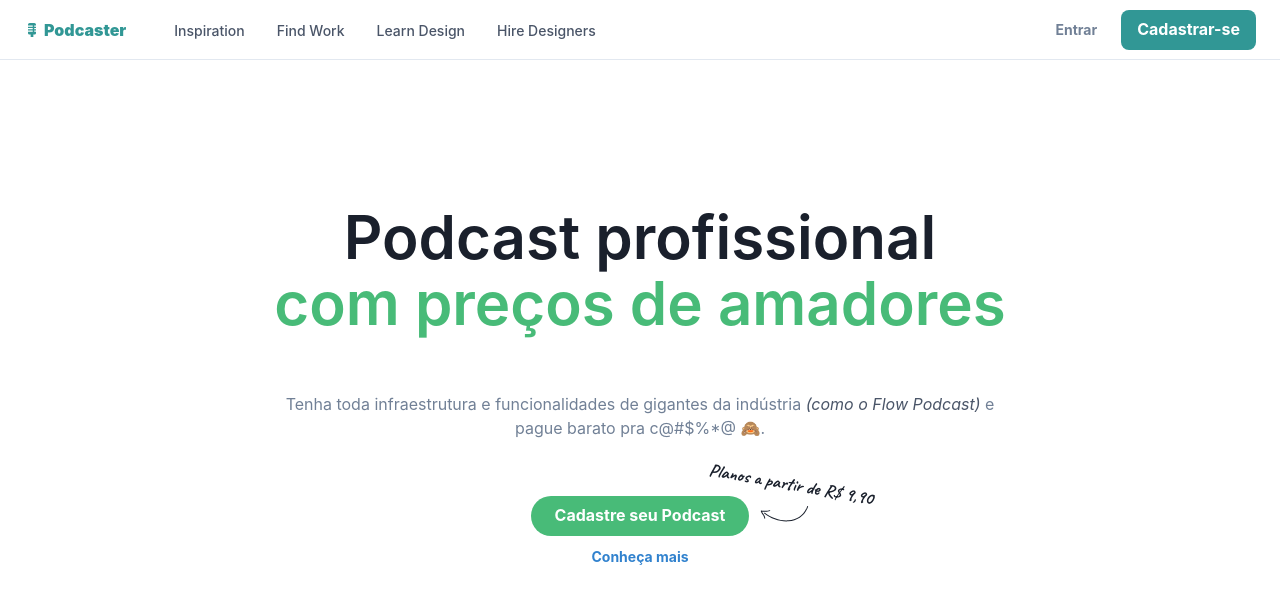
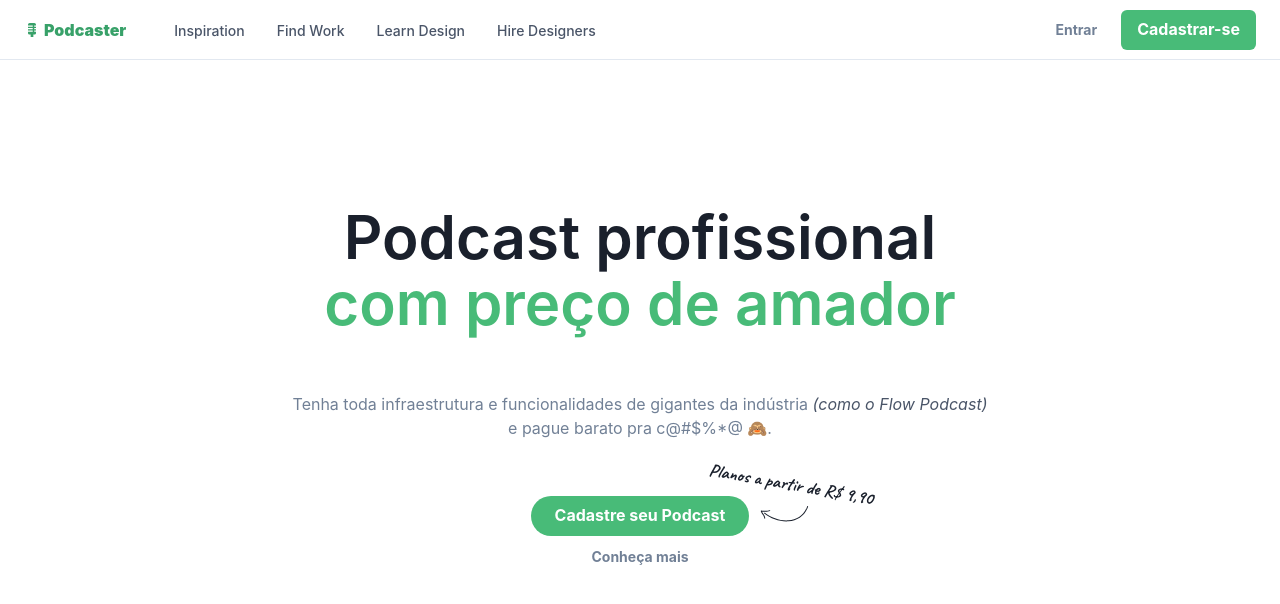
Before and after one commit to rafaelmuttoni/next-auth-prisma, a Next.js app: page / in a window 1280 px wide. Shown: the top 604 px of the page. Built offline with nearby package versions, Linux system fonts and the light colour scheme.

Commit message:
Hero and Button theming

```diff
--- a/src/components/Navbar.tsx
+++ b/src/components/Navbar.tsx
@@ -116,8 +116,8 @@ export default function WithSubnavigation({ layout, routes }: NavbarProps) {
             </NextLink>
             <NextLink href="/register">
               <Button
+                variant="filled"
                 display={{ base: "none", md: "inline-flex" }}
-                colorScheme="brand"
                 as="a"
               >
                 Cadastrar-se
--- a/src/pages/login.tsx
+++ b/src/pages/login.tsx
@@ -79,7 +79,7 @@ export default function Login() {
         <Text textAlign="center">
           Não possui conta?{" "}
           <NextLink href="/register">
-            <Button as="a" variant="link" colorScheme="brand">
+            <Button as="a" variant="link">
               Cadastrar-se
             </Button>
           </NextLink>
--- a/src/sections/Hero.tsx
+++ b/src/sections/Hero.tsx
@@ -1,4 +1,5 @@
 import Head from "next/head";
+import NextLink from "next/link";
 import {
   chakra,
   Box,
@@ -35,16 +36,16 @@ export default function HeroSection() {
             lineHeight={"110%"}
           >
             Podcast profissional <br />
-            <Text as={"span"} color={"green.400"}>
-              com preços de amadores
+            <Text as={"span"} color={"brand.400"}>
+              com preço de amador
             </Text>
           </Heading>
           <Text color={"gray.500"}>
             Tenha toda infraestrutura e funcionalidades de gigantes da indústria{" "}
             <chakra.span fontStyle="italic" color="gray.600">
               (como o Flow Podcast)
-            </chakra.span>{" "}
-            e pague barato pra c@#$%*@ 🙈.
+            </chakra.span>
+            <br />e pague barato pra c@#$%*@ 🙈.
           </Text>
           <Stack
             direction={"column"}
@@ -53,17 +54,11 @@ export default function HeroSection() {
             alignSelf={"center"}
             position={"relative"}
           >
-            <Button
-              colorScheme={"green"}
-              bg={"green.400"}
-              rounded={"full"}
-              px={6}
-              _hover={{
-                bg: "green.500",
-              }}
-            >
-              Cadastre seu Podcast
-            </Button>
+            <NextLink href="/register">
+              <Button variant="filled" rounded={"full"} px={6} as="a">
+                Cadastre seu Podcast
+              </Button>
+            </NextLink>
             <Button variant={"link"} colorScheme={"blue"} size={"sm"}>
               Conheça mais
             </Button>
--- a/src/styles/theme.ts
+++ b/src/styles/theme.ts
@@ -3,26 +3,37 @@ import { extendTheme } from "@chakra-ui/react";
 const theme = extendTheme({
   colors: {
     brand: {
-      50: "#E6FFFA",
-      100: "#B2F5EA",
-      200: "#81E6D9",
-      300: "#4FD1C5",
-      400: "#38B2AC",
-      500: "#319795",
-      600: "#2C7A7B",
-      700: "#285E61",
-      800: "#234E52",
-      900: "#1D4044",
+      50: "#F0FFF4",
+      100: "#C6F6D5",
+      200: "#9AE6B4",
+      300: "#68D391",
+      400: "#48BB78",
+      500: "#38A169",
+      600: "#2F855A",
+      700: "#276749",
+      800: "#22543D",
+      900: "#1C4532",
     },
   },
   components: {
     Button: {
-      // 1. We can update the base styles
       baseStyle: {
         fontWeight: "bold", // Normally, it is "semibold"
-        borderRadius: "lg",
         _hover: {
           cursor: "pointer",
+        },
+      },
+
+      variants: {
+        filled: {
+          color: "white",
+          bg: "brand.400",
+          _hover: {
+            bg: "brand.500",
+          },
+        },
+        link: {
+          color: "gray.500",
         },
       },
     },
```
